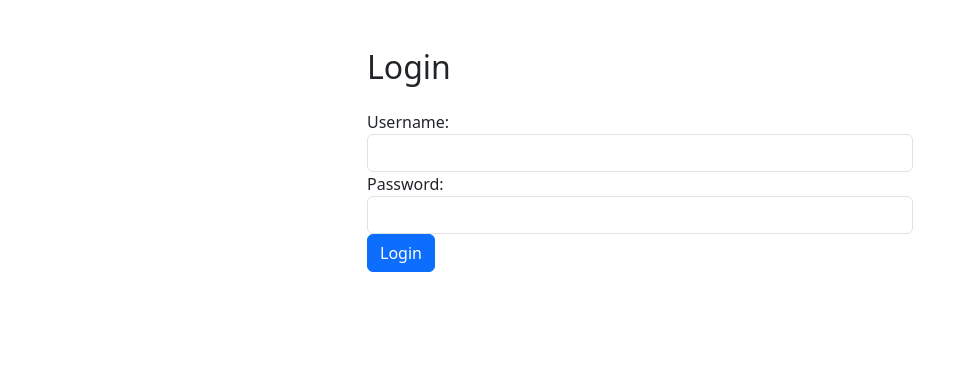
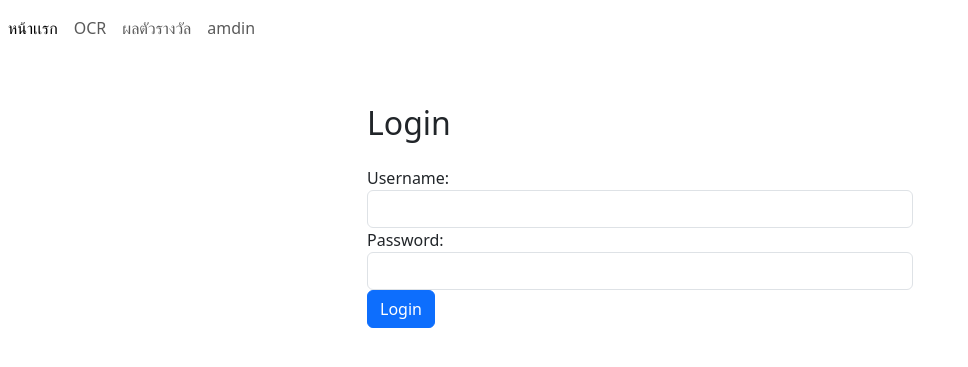
Before and after one commit to JeerasakAnanta/redcross_lottery_nan, a PHP site: page /admin/login_auth.php in a window 1280 px wide. Shown: the top 367 px of the page, without its empty margins (0-968 px from the left). Run offline with PHP 8.4, Linux system fonts and the light colour scheme.

Commit message:
update  prath

```diff
--- a/Includes/navigation.php
+++ b/Includes/navigation.php
@@ -1,4 +1,13 @@
 <header>
     <!-- place navbar here -->
+    <nav class="navbar navbar-expand navbar-light bg-body ">
+        <div class="nav navbar-nav">
+            <a class="nav-item nav-link active" href="./index.php" aria-current="page">หน้าเเรก <span class="visually-hidden">(current)</span></a>
+            <a class="nav-item nav-link" href="./index.php">OCR</a>
+            <a class="nav-item nav-link" href="#">ผลตัวรางวัล</a>
+            <a class="nav-item nav-link" href="./admin/login_auth.php">amdin</a>
+        </div>
+    </nav>
+
 
 </header>
```
Also changed, not shown: connection/connect.php (+10 -3 lines), index.php (+15 -1 lines).
